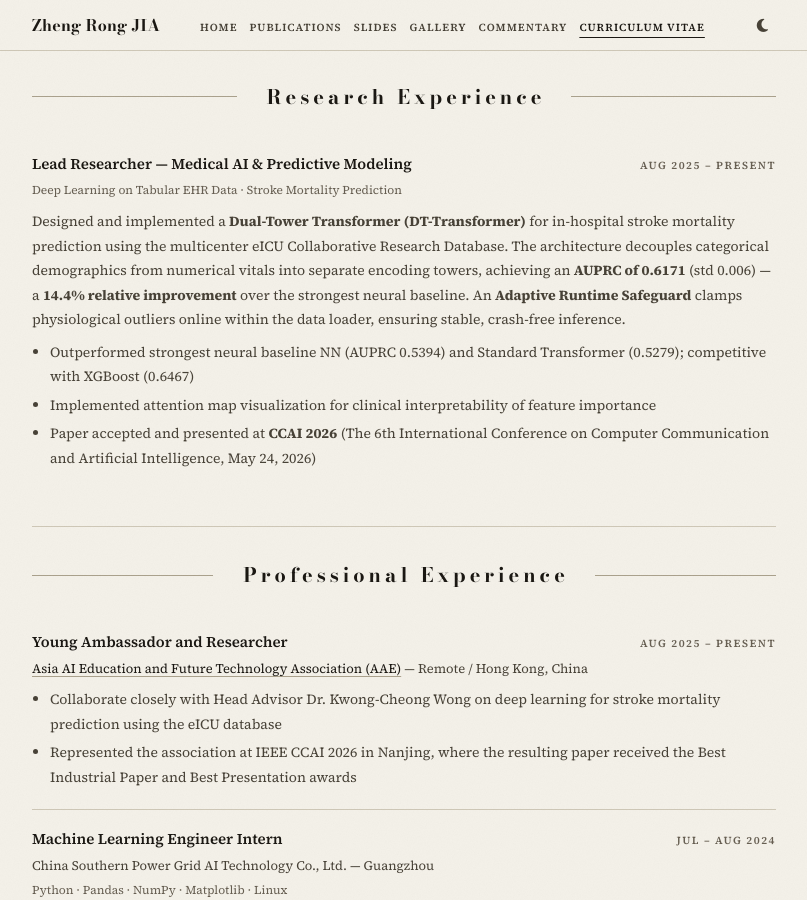
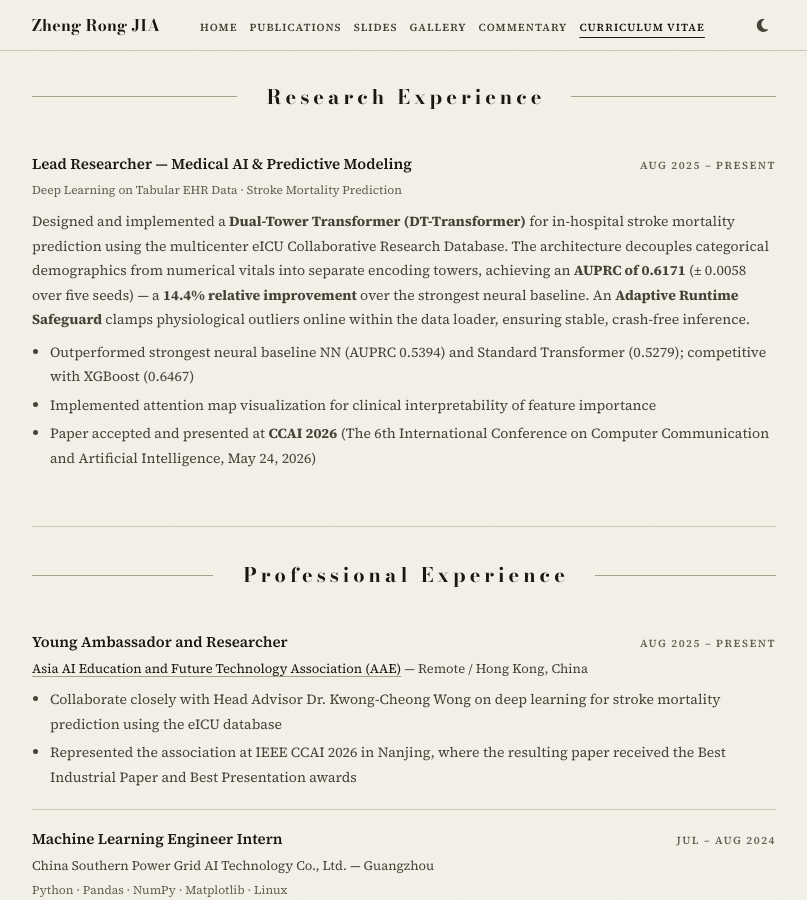
Before and after one commit to ZR-JIA/zr-jia.github.io, a Jekyll site: the page built from _pages/cv.md, in a window 1280 px wide and 900 px high, scrolled down 802 px. Shown: the whole window, without its empty margins (236-1043 px from the left). Built offline with Jekyll 4.4.1, drawn with Linux system fonts in a browser that asks for light colours.

Commit message:
content: report the AUPRC spread as ± 0.0058
The CV page rounded the cross-seed standard deviation to "std 0.006".
The paper, the CCAI page and the CV PDF all give 0.6171 ± 0.0058 over
five random seeds. Use the same value and say what it is taken over.

```diff
--- a/_pages/cv.md
+++ b/_pages/cv.md
@@ -83,7 +83,7 @@
           </div>
           <p class="cv-entry-meta">Deep Learning on Tabular EHR Data · Stroke Mortality Prediction</p>
           <div class="cv-entry-body">
-            <p>Designed and implemented a <strong>Dual-Tower Transformer (DT-Transformer)</strong> for in-hospital stroke mortality prediction using the multicenter eICU Collaborative Research Database. The architecture decouples categorical demographics from numerical vitals into separate encoding towers, achieving an <strong>AUPRC of 0.6171</strong> (std 0.006) — a <strong>14.4% relative improvement</strong> over the strongest neural baseline. An <strong>Adaptive Runtime Safeguard</strong> clamps physiological outliers online within the data loader, ensuring stable, crash-free inference.</p>
+            <p>Designed and implemented a <strong>Dual-Tower Transformer (DT-Transformer)</strong> for in-hospital stroke mortality prediction using the multicenter eICU Collaborative Research Database. The architecture decouples categorical demographics from numerical vitals into separate encoding towers, achieving an <strong>AUPRC of 0.6171</strong> (&plusmn; 0.0058 over five seeds) — a <strong>14.4% relative improvement</strong> over the strongest neural baseline. An <strong>Adaptive Runtime Safeguard</strong> clamps physiological outliers online within the data loader, ensuring stable, crash-free inference.</p>
             <ul>
               <li>Outperformed strongest neural baseline NN (AUPRC 0.5394) and Standard Transformer (0.5279); competitive with XGBoost (0.6467)</li>
               <li>Implemented attention map visualization for clinical interpretability of feature importance</li>
```
